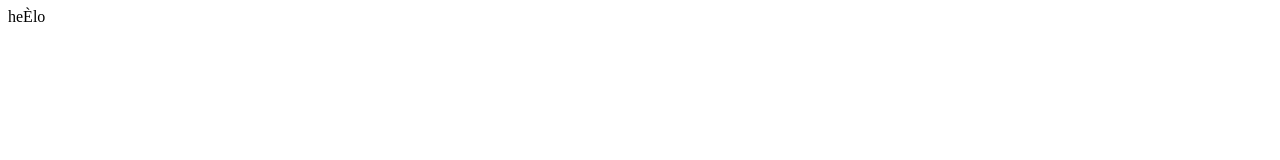
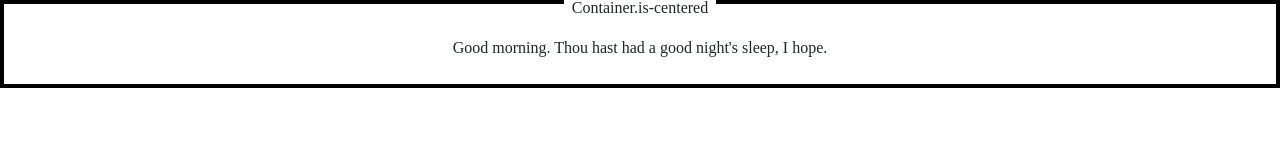
Before and after one commit to pocket-go/pocket-go.github.io, a plain HTML site: page index.html in a window 1280 px wide. Drawn offline with nearby package versions, Linux system fonts and the light colour scheme.

Commit message:
Update index.html

```diff
--- a/index.html
+++ b/index.html
@@ -1 +1,16 @@
-heÈlo
+<head>
+    <meta charset="UTF-8">
+    <meta name="viewport" content="width=device-width, initial-scale=1.0">
+    <meta http-equiv="X-UA-Compatible" content="ie=edge">
+    <meta name="theme-color" content="#212529">
+    <title>Pocket-Go</title>
+    <link href="https://unpkg.com/nes.css@latest/css/nes.min.css" rel="stylesheet">
+  </head>
+
+  <body>
+    <div class="nes-container with-title is-centered">
+  <p class="title">Container.is-centered</p>
+  <p>Good morning. Thou hast had a good night's sleep, I hope.</p>
+</div>
+
+  </body>
```
